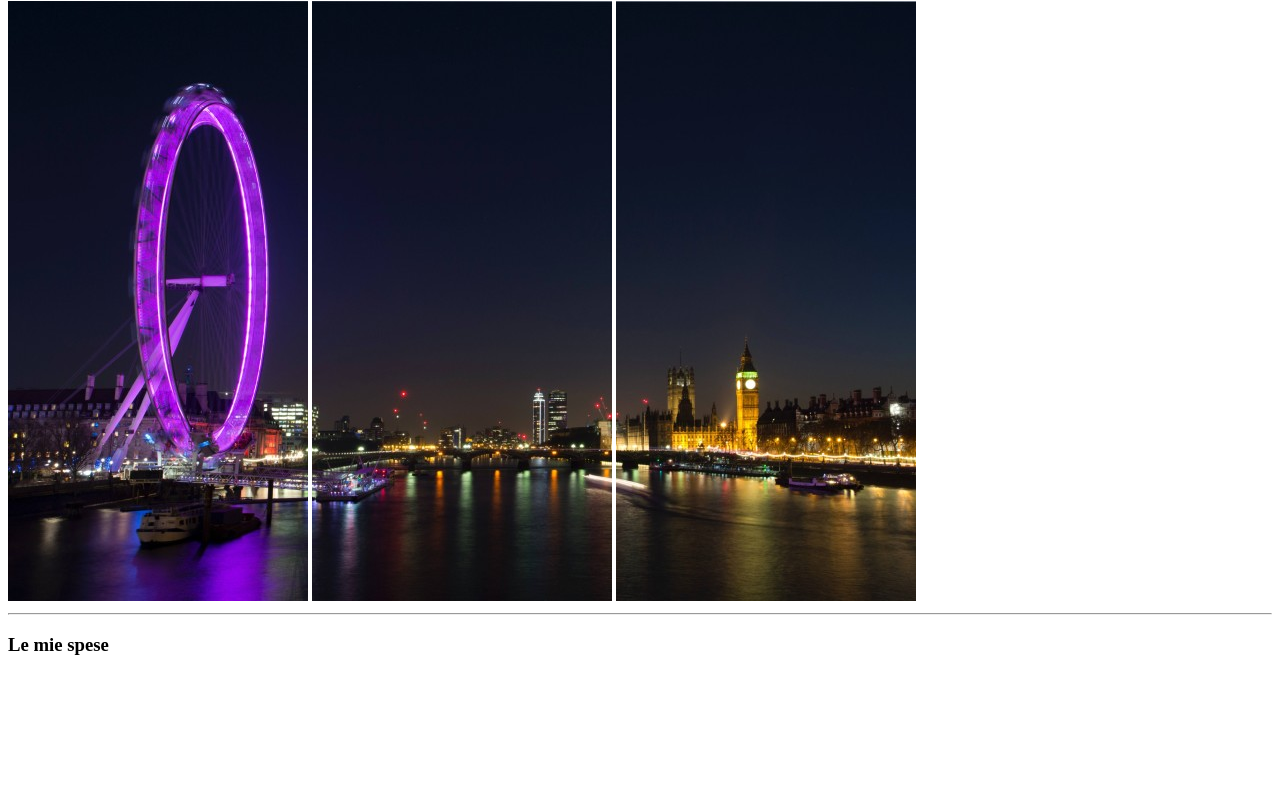
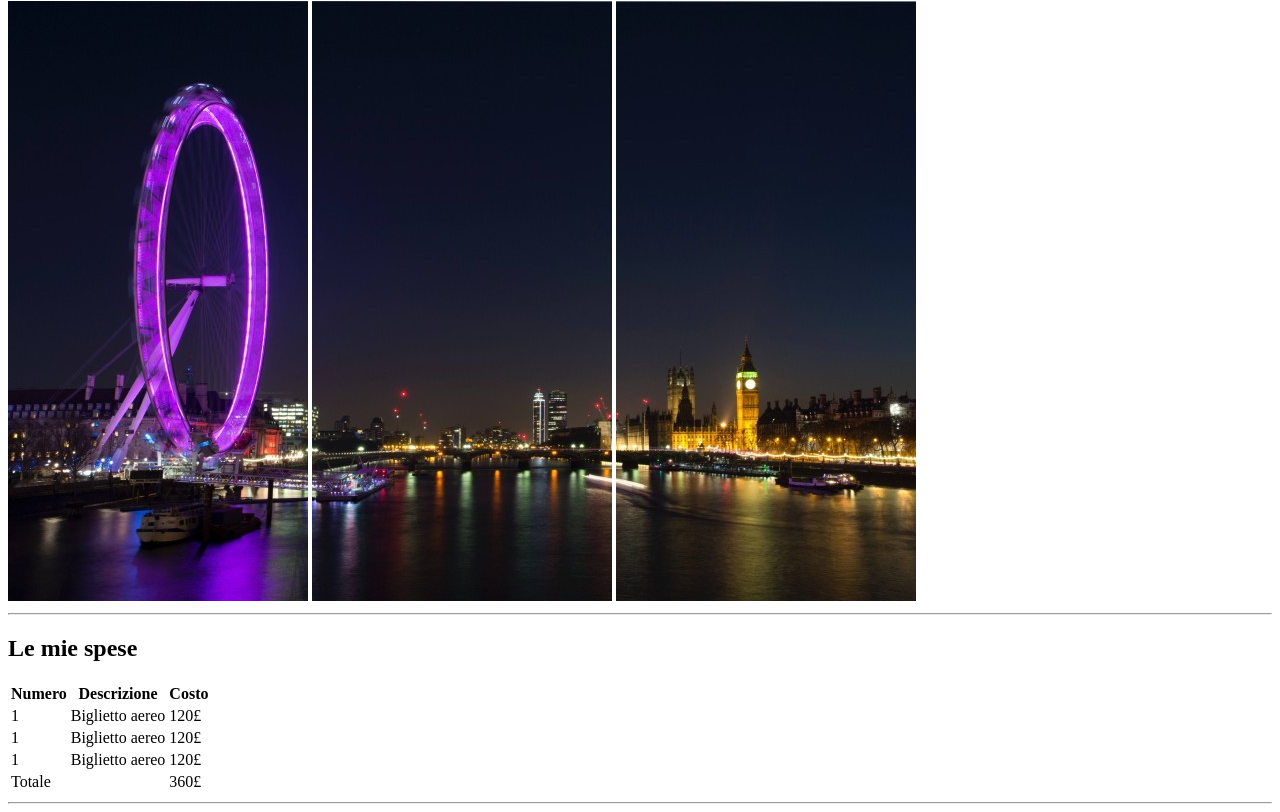
Before and after one commit to YleniaMighela/html-london-trip, a plain HTML site: page index.html in a window 1280 px wide. Shown: the part 79-891 px from the top of the page. Before the commit the page ends 800 px from the top, so only its background shows below. Drawn offline with Linux system fonts and the light colour scheme.

Commit message:
creato sezione con tabella

```diff
--- a/index.html
+++ b/index.html
@@ -22,11 +22,47 @@
       <main>
         <!-- tabella spese -->
          <section>
-            <h3>Le mie spese</h3>
+            <h2>Le mie spese</h2>
+
             <table>
+                <!-- intestazione tabella -->
+                <thead>
+                    <tr>
+                        <th>Numero</th>
+                        <th>Descrizione</th>
+                        <th>Costo</th>
+                    </tr>
+                </thead>
 
+                <!-- corpo tabella -->
+                 <tbody>
+                    <tr>
+                        <td> 1 </td>
+                        <td>Biglietto aereo</td>
+                        <td>120&pound; </td>
+                    </tr>
 
+                    <tr>
+                        <td> 1 </td>
+                        <td>Biglietto aereo</td>
+                        <td>120&pound; </td>
+                    </tr>
+
+                    <tr>
+                        <td> 1 </td>
+                        <td>Biglietto aereo</td>
+                        <td>120&pound;</td>
+                    </tr>
+
+                    <tr>
+                        <td> Totale </td>
+                        <td> </td>
+                        <td> 360&pound; </td>
+                    </tr>
+
+                 </tbody>
             </table>
+            <hr>
          </section>
 
 
```
